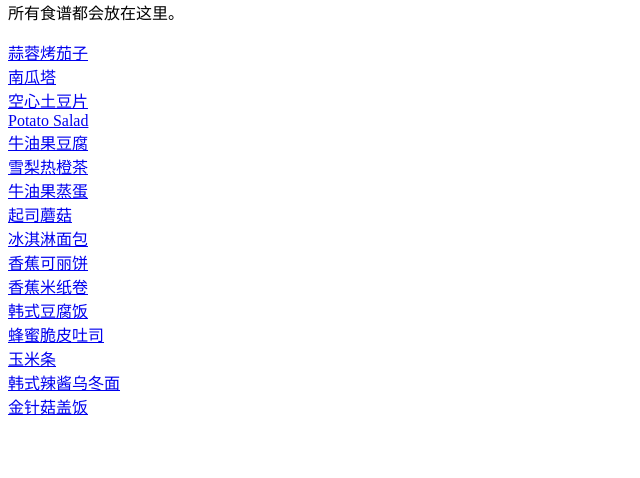
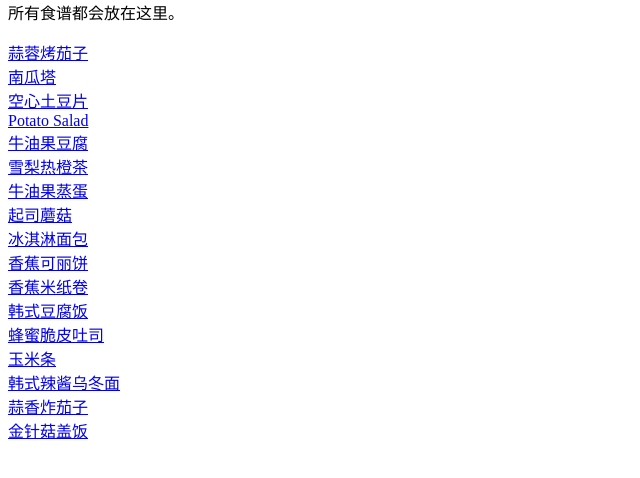
Before and after one commit to agency-Jenif/perry-recipe-hub, a plain HTML site: page index.html in a window 1280 px wide. Shown: the part 66-544 px from the top of the page, without its empty margins (0-640 px from the left). Drawn offline with Linux system fonts and the light colour scheme.

Commit message:
Update index.html

```diff
--- a/index.html
+++ b/index.html
@@ -30,5 +30,7 @@
 <br>
 <a href="/recipes/gochujang-udon/">韩式辣酱乌冬面</a>
 <br>
+<a href="/recipes/garlic-eggplant/">蒜香炸茄子</a>
+<br>
 <a href="/recipes/enoki-mushroom-rice/">金针菇盖饭</a>
 <br>
```
